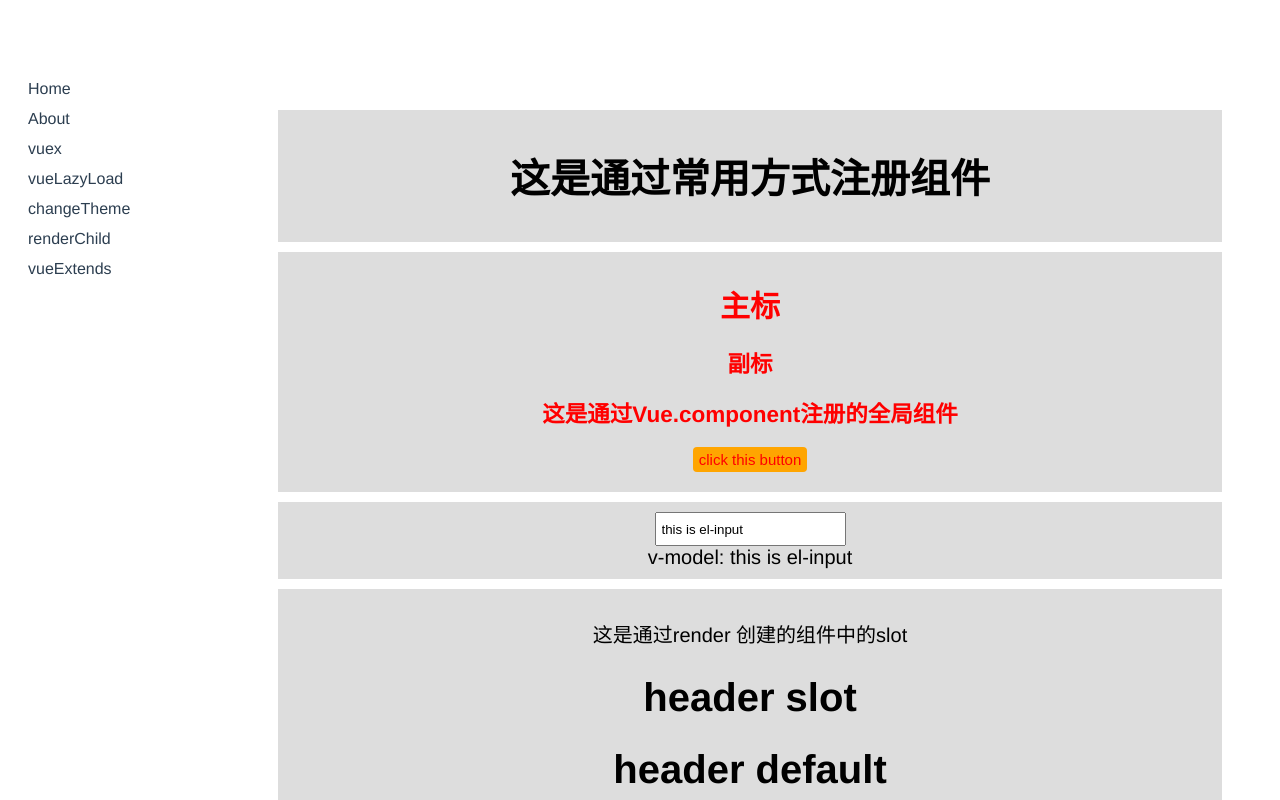
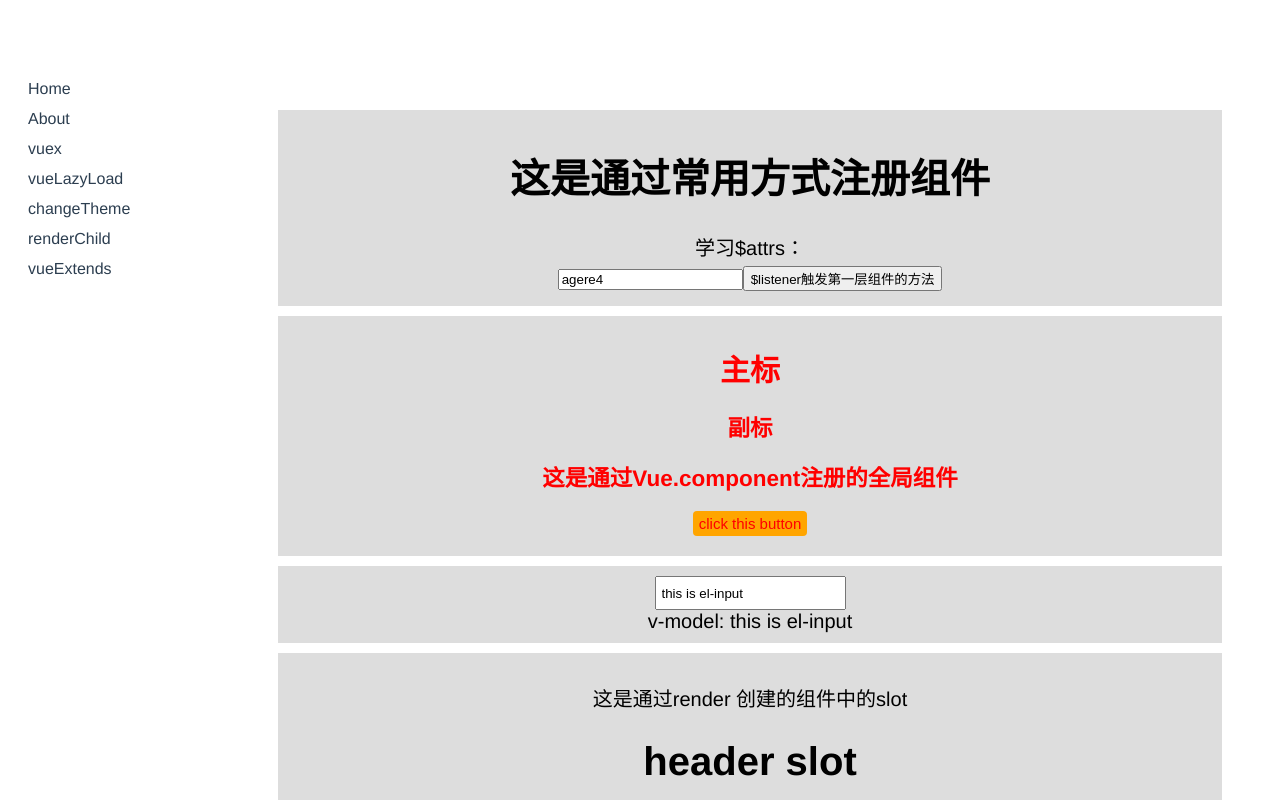
Before and after one commit to EvalGitHub/vue-study, a Vue app: page /renderChild in a window 1280 px wide. Shown: the top 800 px of the page. Built offline with nearby package versions, Linux system fonts and the light colour scheme.

Commit message:
添加vue学习

```diff
--- a/src/components/child.vue
+++ b/src/components/child.vue
@@ -6,13 +6,79 @@
       <h2 v-else-if="level === 4"> <slot></slot> </h2>
       <p v-else-if="level === 5"> <slot></slot></p>
       <textarea v-else> <slot></slot> </textarea>
+      <!-- <div v-bind="$attrs" v-on="$listeners">$attrs , $listeners</div> -->
+      <!-- <input v-bind="$attrs" /> -->
+      <span>学习$attrs：</span>
+      <child-child v-on="$listeners"  v-bind="$attrs"/>
   </div>
 </template>
 <script>
+import Vue from 'vue'
+Vue.component("ChildChild", {
+    render (h) {
+        return h('div',{
+            style: {
+                "padding": "5px"
+            },
+            attrs: {
+                id: 'child-child'
+            },
+
+        },[
+            h('input',{
+                attrs: {
+                    value: this.value,
+                    maxLength: this.maxLength
+                }
+            }),
+            h('button', {
+                // attrs: {
+                //     value: '触发第一层组件的方法'
+                // },
+                on: {
+                    click: this.clickMe
+                }
+            },'$listener触发第一层组件的方法')
+        ])
+    },
+    props: ['value','maxLength'],
+    // inheritAttrs:false,
+    methods: {
+        clickMe () {
+            this.$emit("childChild","click.childChild")
+        }
+    },
+})
 export default {
     name: 'child',
     props: {
        level:Number
+    },
+    methods: {
+        sentMsg (msg) {
+            console.log("我是child组件" + msg)
+        }
+    },
+    // beforeCreate () {
+    //   console.log("this is child beforeCreate")
+    // },
+    // created () {
+    //   console.log("this is child created")
+    // },
+    // beforeMount() {
+    //   console.log("this is child  beforeMount ")
+    // },
+    // mounted() {
+    //   console.log("this is child  mounted ")
+    // },
+    // beforeDestroy() {
+    //   console.log("this is child  beforeDestroy ")
+    // },
+    // destroyed() {
+    //  console.log("this is child  destroyed ")
+    // }
+    mounted () {
+        console.log(this.$attrs)
     }
 }
 </script>
--- a/src/components/renderComponentFun/index.vue
+++ b/src/components/renderComponentFun/index.vue
@@ -104,6 +104,10 @@ var TextItem = {
     },
     created: function () {
         this.change('img')
+    },
+    mounted () {
+        // console.log("当前组件的DOM实例", this.$el)
+        // console.log("当前组件的根vnode", this.$root)
     }
  }
 
--- a/src/views/RenderChildConponent.vue
+++ b/src/views/RenderChildConponent.vue
@@ -2,7 +2,7 @@
   <div class="render-child-wrappe">
     <div class="child-item">
       <div class="by-common">
-        <child :level="level">这是通过常用方式注册组件</child>
+        <child :level="level" maxLength="4" value="agere4" @childChild="childChilds">这是通过常用方式注册组件</child>
       </div>
     </div>
 
@@ -25,7 +25,11 @@
     </div>
 
     <div class="child-item">
-      <RenderComponentFun/>
+      <RenderComponentFun />
+    </div>
+
+    <div class="child-item">
+      <button @click="getName">点击click</button>
     </div>
   </div>
 </template>
@@ -115,6 +119,7 @@
       let header = this.$slots.header
       let body = this.$slots.default
       let footer = this.$slots.footer
+      console.log("footer-slot", footer)
       return h("div", [
         h("header", header),
         h("main", body),
@@ -123,8 +128,44 @@
     }
   })
 
+  // mixin
+  const baseOptions = {
+    // template: `<p>{{firstName}}--{{lastName}}</p>`,
+    data: function () {
+      return {
+        firstName: 'Tom',
+        lastName: 'hans'
+      }
+    },
+    methods: {
+      getName () {
+        console.log(this.firstName + "---" + this.lastName)
+      }
+    },
+    beforeCreate () {
+      console.log("this is baseOptions beforeCreate")
+    },
+    created () {
+      console.log("this is baseOptions created")
+    },
+    beforeMount() {
+      console.log("this is baseOptions  beforeMount ")
+    },
+    mounted() {
+      console.log("this is baseOptions  mounted ")
+    },
+    beforeDestroy() {
+      console.log("this is baseOptions  beforeDestroy ")
+    },
+    destroyed() {
+     console.log("this is baseOptions  destroyed ")
+    }
+  }
+
   export default {
     name: 'RenderChildComponent',
+    // extends: baseOptions,
+    mixins: [baseOptions],
     components: {
       Child,
       RenderComponentFun
@@ -134,6 +175,32 @@
         name: 'this is el-input',
         level: 3
       }
+    },
+    methods: {
+      getName () {
+        console.log(this.name)
+      },
+      childChilds (msg) {
+        console.log(msg)
+      }
+    },
+    beforeCreate () {
+      console.log("this is main beforeCreate")
+    },
+    created () {
+      console.log("this is main created")
+    },
+    beforeMount() {
+      console.log("this is main  beforeMount ")
+    },
+    mounted() {
+      console.log("this is main  mounted ")
+    },
+    beforeDestroy() {
+      console.log("this is main  beforeDestroy ")
+    },
+    destroyed() {
+      console.log("this is main  mounted ")
     }
   }
 </script>
```
